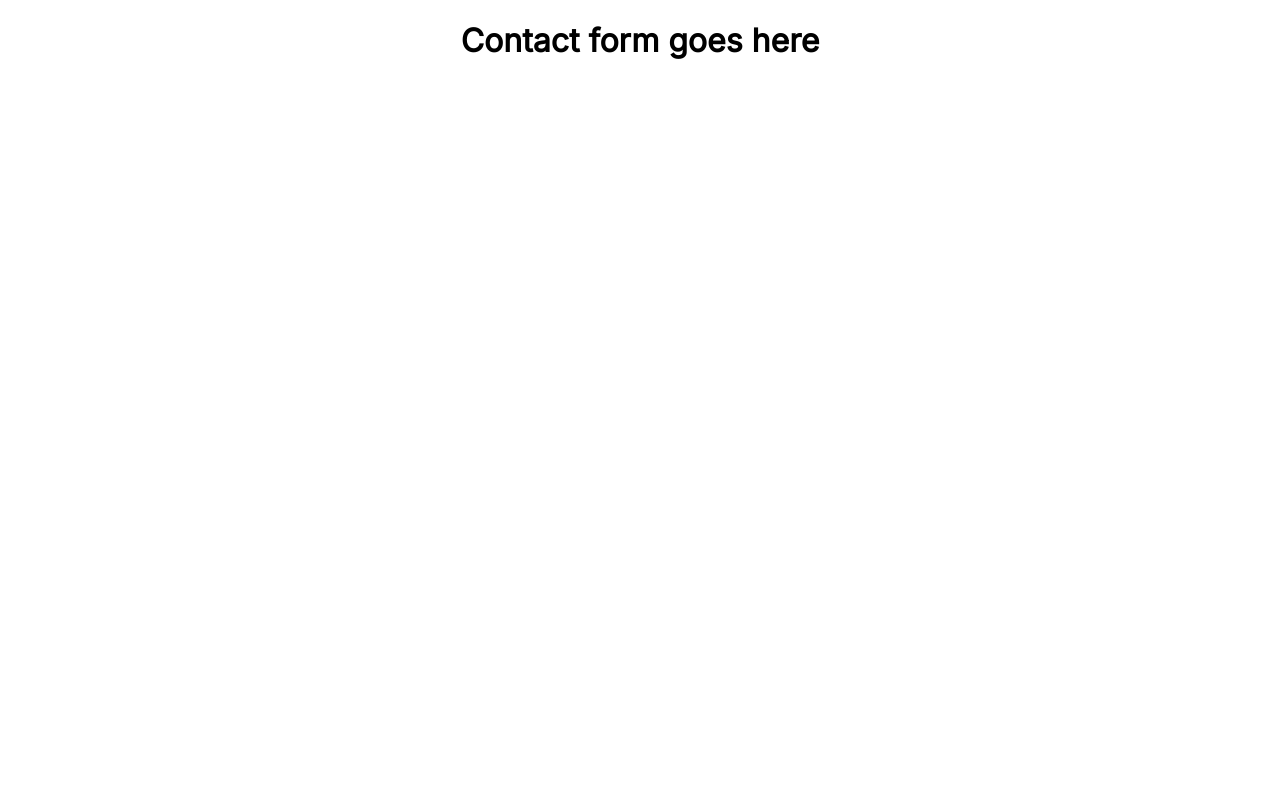
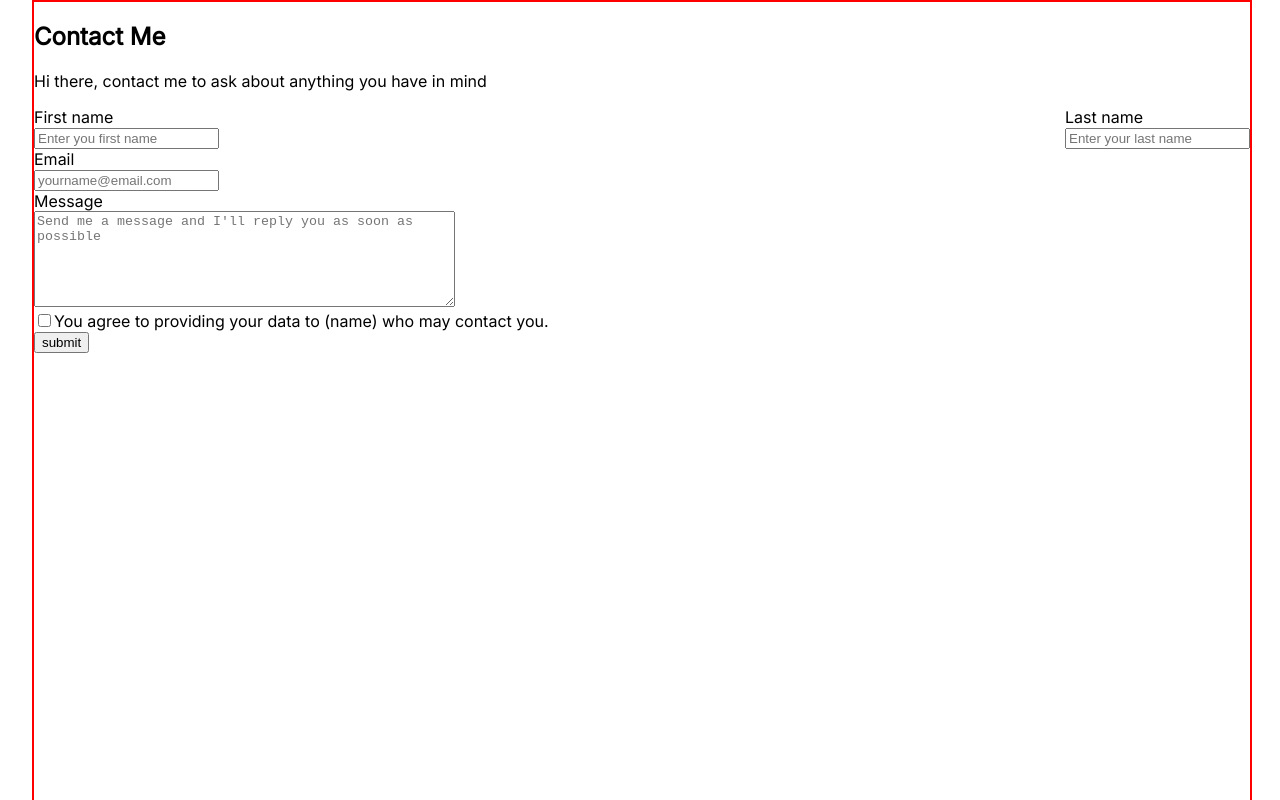
Before and after one commit to Chimz-Codes-ZM/vercel-hng-repo, a React (Create React App) app: page /contact in a window 1280 px wide. Shown: the top 800 px of the page. Built offline with nearby package versions, Linux system fonts and the light colour scheme.

Commit message:
completed adding html to the contact page form

```diff
--- a/src/Routes/Contact.js
+++ b/src/Routes/Contact.js
@@ -1,11 +1,61 @@
 import React from "react";
+import Footer from "../Components/Footer";
 
 function Contact() {
-    return (
-        <div>
-            <h1>Contact form goes here</h1>
+  return (
+    <div>
+      <div className="form-main">
+        <div className="form">
+          <form>
+            <h2>Contact Me</h2>
+            <p>Hi there, contact me to ask about anything you have in mind</p>
+
+            <div className="first-last">
+              <div>
+                <label for="fname">First name</label>
+                <br />
+                <input
+                  type="text"
+                  id="fname"
+                  placeholder="Enter you first name"
+                ></input>
+                <br />
+              </div>
+
+              <div>
+                <label for="lname">Last name</label>
+                <br />
+                <input
+                  type="text"
+                  id="lname"
+                  placeholder="Enter your last name"
+                ></input>
+                <br />
+              </div>
+            </div>
+
+            <label for="email">Email</label>
+            <br />
+            <input
+              type="text"
+              id="email"
+              placeholder="yourname@email.com"
+            ></input>
+            <br />
+
+            <label for="message">Message</label><br/>
+            <textarea id="message" name="textarea" rows="6" cols="50" placeholder="Send me a message and I'll reply you as soon as possible"></textarea><br/>
+
+            <input type="checkbox" name="agreed" value="agree"></input>
+            <label for="agreed">You agree to providing your data to (name) who may contact you.</label><br/>
+
+            <input type="submit" value="submit"></input>
+          </form>
         </div>
-    )
+      </div>
+      <Footer />
+    </div>
+  );
 }
 
-export default Contact
+export default Contact;
--- a/src/index.css
+++ b/src/index.css
@@ -137,6 +137,17 @@ hr {
 
 }
 
+.form-main {
+  height: 960px;
+  width: 100%;
+  border: 2px solid red;
+}
+
+.first-last {
+  display: flex;
+  justify-content: space-between;
+}
+
 @media all and (max-width: 800px) {
   .main_section {
     width: 343px;
```
